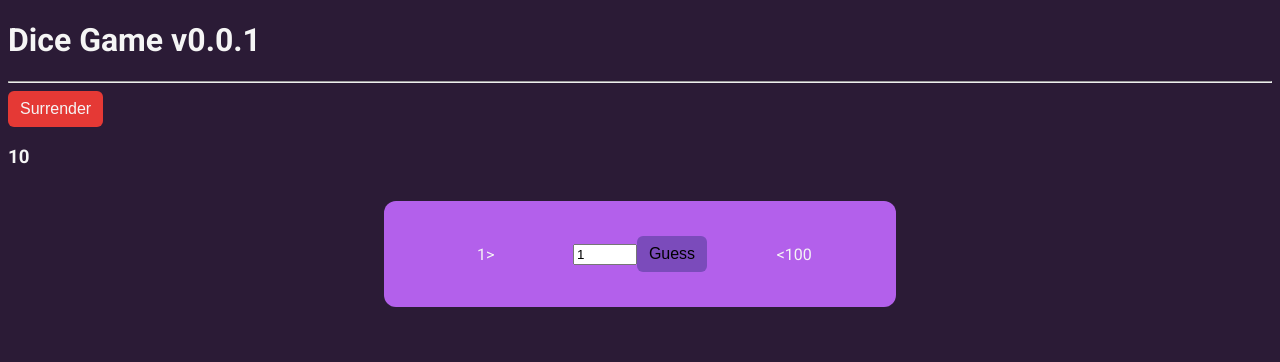
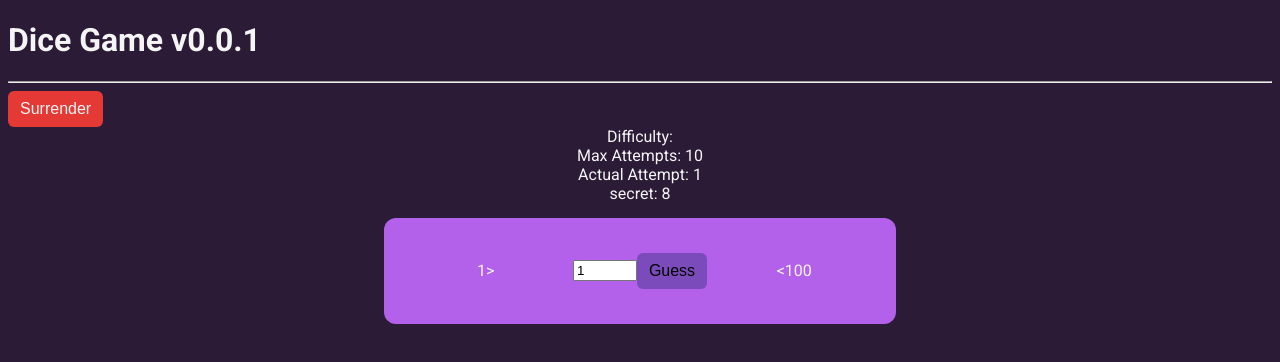
Before and after one commit to gsvsantos/JogoDeAdivinhacao.TypeScript, an Angular app: page /dice-game in a window 1280 px wide. Shown: the top 362 px of the page. Built offline with nearby package versions, Linux system fonts and the light colour scheme; a web font is replaced by a local one.

Commit message:
refactor: Aprimora lógica das tentativas conforme a dificuldade selecionada.

```diff
--- a/src/app/components/dice-game/dice-game.html
+++ b/src/app/components/dice-game/dice-game.html
@@ -1,7 +1,16 @@
 <button class="btn btn-danger" [routerLink]="['/main-menu']">Surrender</button>
-<h3>{{ difficultyChosen }}</h3>
-<h3>{{ maxAttemps }}</h3>
 <div class="game-container">
+<span>Difficulty: {{ difficultyChosen }}</span>
+<span>Max Attempts: {{ maxAttempts }}</span>
+<span>Actual Attempt: {{ actualAttempt }}</span>
+<span>secret: {{ secretNumber }}</span>
+    @if (playerWon){
+    <span>YOU WIN, CONGRATS!</span>
+    }
+    @if (gameIsOver){
+    <span>you lose, noob</span>
+    <span>the number was {{ secretNumber }}</span>
+    }
   <main class="main-layout">
     <label class="tip-higherThan">{{ tipIsHigherThan }}></label>
     <div class="game-center">
@@ -12,10 +21,10 @@
         max="100"
         [(ngModel)]="numberInput"
       />
-      @if (!gameIsOver){
+      @if (gameIsOver || playerWon){
+      <button (click)="restart()" class="btn btn-restart">Restart</button>
+      } @else {
       <button (click)="guess()" class="btn btn-primary">Guess</button>
-      } @else {
-      <button (click)="restart()" class="btn btn-restart">Restart</button>
       }
     </div>
     <label class="tip-lowerThan"><{{ tipIsLowerThan }}</label>
--- a/src/app/components/dice-game/dice-game.ts
+++ b/src/app/components/dice-game/dice-game.ts
@@ -13,29 +13,42 @@ export class DiceGame implements OnInit {
 
   public numberInput: number = 1;
   public secretNumber: number = 0;
-  public maxAttemps: number = 10;
+  public actualAttempt: number = 1;
+  public maxAttempts: number = 10;
   public gameIsOver: boolean = false;
+  public playerWon: boolean = false;
   public tipIsLowerThan: number = 100;
   public tipIsHigherThan: number = 1;
   private minNumber: number = 1;
   private maxNumber: number = 100;
 
   public ngOnInit(): void {
-    this.defineMaxAttemps(this.difficultyChosen);
+    this.defineMaxAttempts(this.difficultyChosen);
     this.secretNumber = this.numberRandomizer(this.minNumber, this.maxNumber);
   }
 
   public guess(): void {
-    if (this.numberInput < this.secretNumber) this.tipIsHigherThan = this.numberInput;
-    else if (this.numberInput > this.secretNumber) this.tipIsLowerThan = this.numberInput;
-    else this.gameIsOver = true;
+    if (this.actualAttempt == this.maxAttempts) {
+      this.gameIsOver = true;
+      return;
+    }
+
+    if (this.numberInput < this.secretNumber) {
+      this.actualAttempt++;
+      this.tipIsHigherThan = this.numberInput;
+    } else if (this.numberInput > this.secretNumber) {
+      this.actualAttempt++;
+      this.tipIsLowerThan = this.numberInput;
+    } else this.playerWon = true;
   }
 
   public restart(): void {
     this.numberInput = 1;
     this.tipIsHigherThan = 1;
     this.tipIsLowerThan = 100;
+    this.actualAttempt = 1;
     this.gameIsOver = false;
+    this.playerWon = false;
     this.secretNumber = this.numberRandomizer(this.minNumber, this.maxNumber);
   }
 
@@ -46,11 +59,11 @@ export class DiceGame implements OnInit {
     return Math.floor(Math.random() * (maxNumberCeiled - minNumberCeiled + 1) + minNumberCeiled);
   }
 
-  private defineMaxAttemps(difficultyChosen: string | null): void {
+  private defineMaxAttempts(difficultyChosen: string | null): void {
     if (difficultyChosen === null) return;
 
-    if (difficultyChosen == 'easy') this.maxAttemps = 10;
-    else if (difficultyChosen == 'normal') this.maxAttemps = 5;
-    else if (difficultyChosen == 'hard') this.maxAttemps = 3;
+    if (difficultyChosen == 'easy') this.maxAttempts = 10;
+    else if (difficultyChosen == 'normal') this.maxAttempts = 5;
+    else if (difficultyChosen == 'hard') this.maxAttempts = 3;
   }
 }
```
